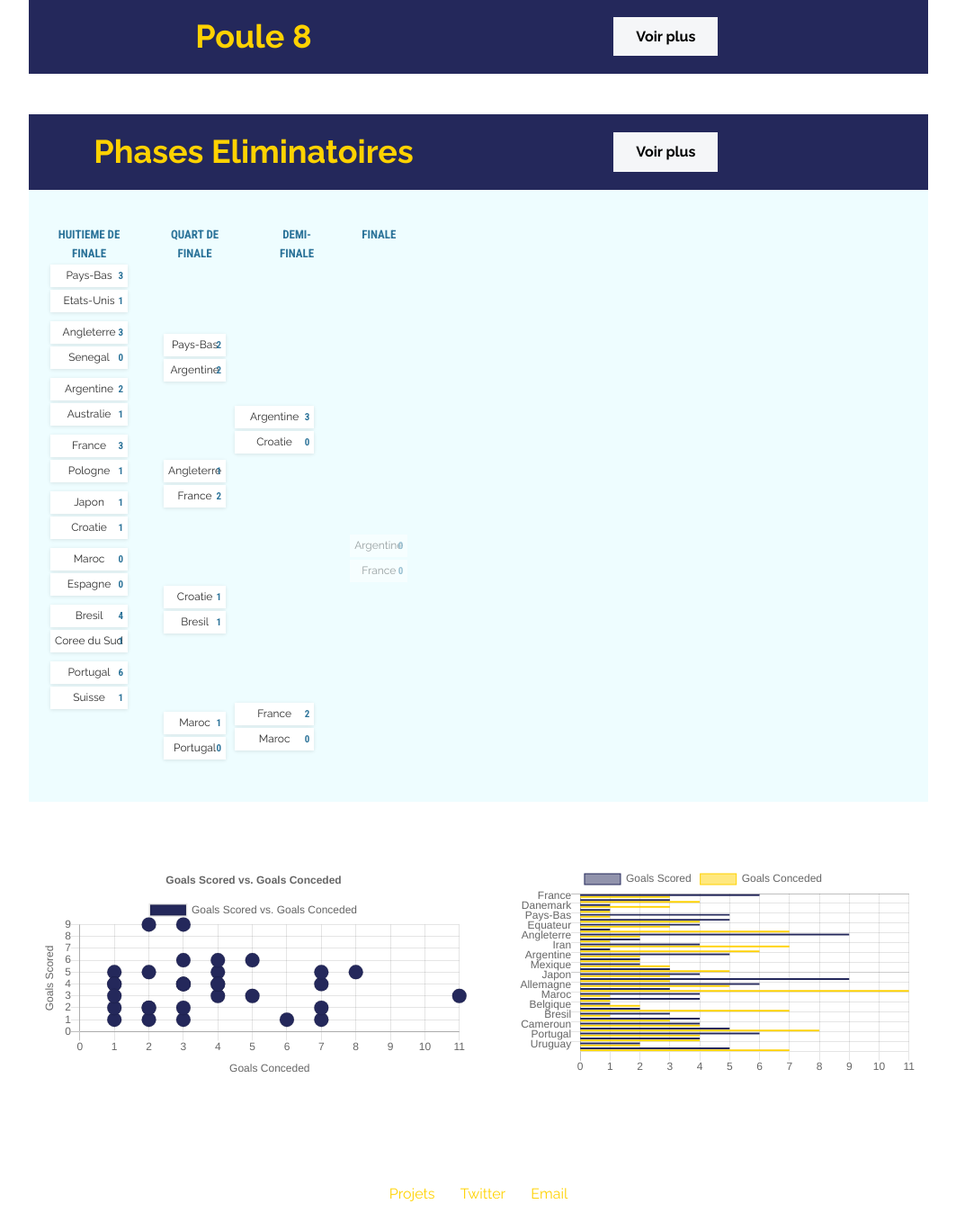
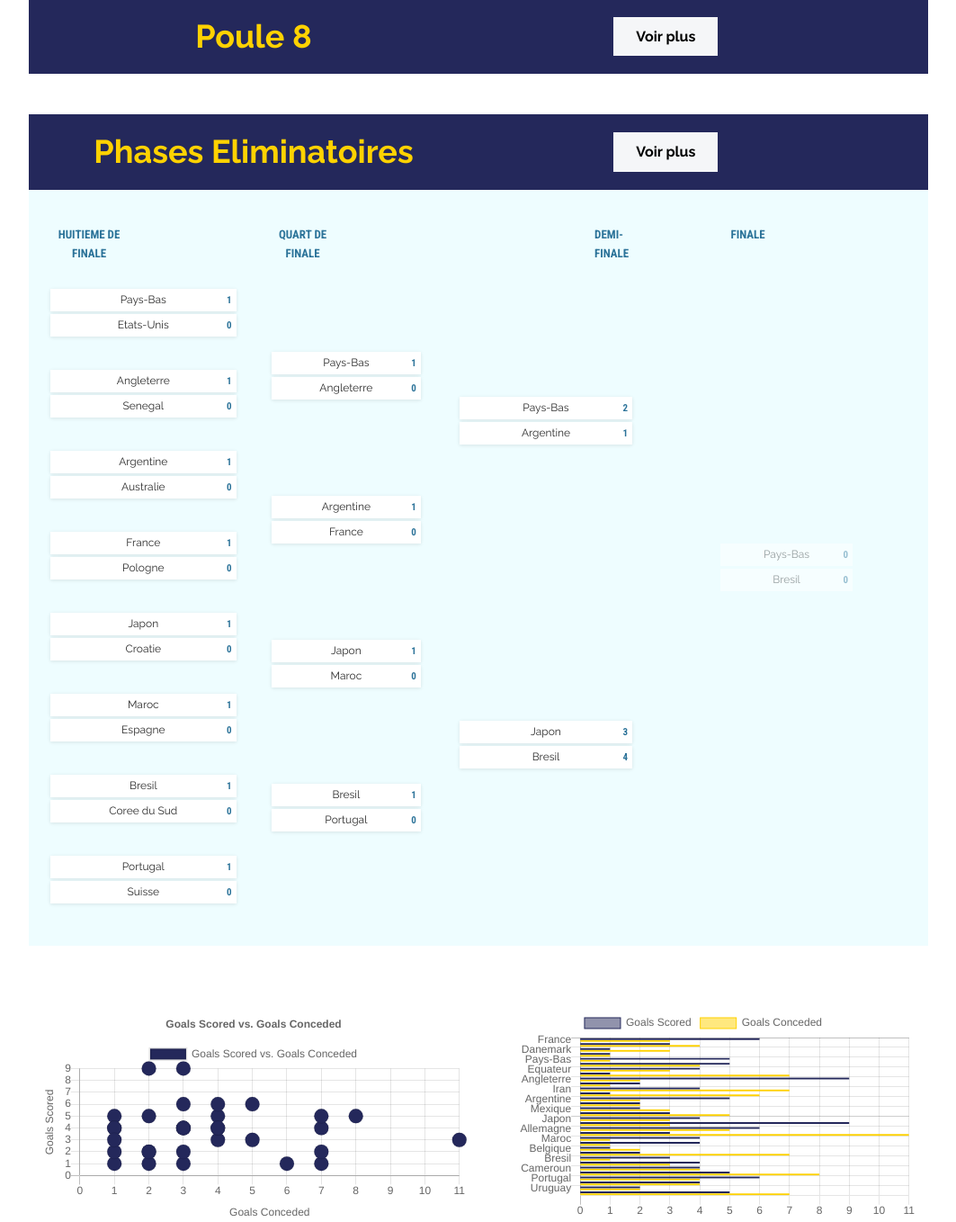
Before and after one commit to AnTerZz/tournois-antoine-rieuneau, a Django app: page /FinalWhistle/tournois/1/ in a window 1280 px wide, after a click on "Voir plus". Shown: the part 1721-3079 px from the top of the page at 90% size, without its empty margins (108-1171 px from the left). Run offline with Django 4.2, Linux system fonts and the light colour scheme; data comes from the database, SQL or seed files in the repository; some libraries are stand-ins or nearby versions; some web fonts are replaced.

Commit message:
fixed arborescence display

```diff
--- a/tournois/FinalWhistle/static/FinalWhistle/assets/css/tree.css
+++ b/tournois/FinalWhistle/static/FinalWhistle/assets/css/tree.css
@@ -17,7 +17,7 @@
 .tree-container .matchup {margin:0;width: 100%;padding: 10px 0;height:60px;-webkit-transition: all 0.2s;transition: all 0.2s;}
 .tree-container .score {font-size: 11px;text-transform: uppercase;float: right;color: #2C7399;font-weight: bold;font-family: 'Roboto Condensed', sans-serif;position: absolute;right: 5px;}
 .tree-container .team {padding: 0 5px;margin: 3px 0;height: 25px; line-height: 25px;white-space: nowrap; overflow: hidden;position: relative;}
-.tree-container .round-one .matchup {margin:0; height: 60px;padding: 0px 0;}
+.tree-container .round-one .matchup {width:240%; margin:0; height: 60px;padding: 0px 0;}
 .tree-container .round-two .matchup {margin:0; height: 60px;padding: 50px 0;}
 .tree-container .round-three .matchup {margin:0; height: 60px; padding: 130px 0;}
 .tree-container .round-four .matchup {margin:0; height: 60px; padding: 130px 0;}
--- a/tournois/FinalWhistle/templates/FinalWhistle/tree.html
+++ b/tournois/FinalWhistle/templates/FinalWhistle/tree.html
@@ -23,19 +23,19 @@
             <div class="split split-one">
                 {%for round in list_rounds%}
                     {%if round.match_quantity == 8%}
-                        <div class="round round-one">
+                        <div  class="round round-one">
                             {%if round.round_filled == 1%}
                                 <div class="round-details">{{round.match_quantity|title}}<br/></div>
                                 {%for match in round.game_set.all%}
                                     {%if match.away_score != None and match.home_score != None%}
                                         <div class = "current">
-                                            <ul class="matchup">
+                                            <ul style="margin-top:30px" class="matchup">
                                                 <li class="team team-top">{{match.home_team}}<span class="score">{{match.home_score}}</span></li>
                                                 <li class="team team-bottom">{{match.away_team}}<span class="score">{{match.away_score}}</span></li>
                                             </ul>
                                         </div>
                                     {%else%}
-                                        <ul class="matchup">
+                                        <ul style="margin-top:30px" class="matchup">
                                             <li class="team team-top">{{match.home_team}}<span class="score">0</span></li>
                                             <li class="team team-bottom">{{match.away_team}}<span class="score">0</span></li>
                                         </ul>
@@ -47,19 +47,19 @@
                             {%endif%}
                         </div>
                     {%elif round.match_quantity == 4%}
-                        <div style = "margin-left:30px"class="round round-one" >
+                        <div style = "margin-left:150px"class="round round-one" >
                             {%if round.round_filled == 1%}
                                 <div class="round-details">{{round.match_quantity|title}}<br/></div>
                                 {%for match in round.game_set.all%}
                                     {%if match.away_score != None and match.home_score != None%}
                                         <div class = "current" >
-                                            <ul style="margin-top:80px" class="matchup">
+                                            <ul style="margin-top:100px" class="matchup">
                                                 <li class="team team-top">{{match.home_team}}<span class="score">{{match.home_score}}</span></li>
                                                 <li class="team team-bottom">{{match.away_team}}<span class="score">{{match.away_score}}</span></li>
                                             </ul>
                                         </div>
                                     {%else%}
-                                        <ul style="margin-top:80px"class="matchup">
+                                        <ul style="margin-top:100px"class="matchup">
                                             <li class="team team-top">{{match.home_team}}<span class="score">0</span></li>
                                             <li class="team team-bottom">{{match.away_team}}<span class="score">0</span></li>
                                         </ul>
@@ -70,13 +70,13 @@
                             {%endif%}
                         </div>
                     {%elif round.match_quantity == 2%}
-                        <div class="round round-one">
+                        <div style="width:20%; margin-left:130px" class="round round-one" >
                             {%if round.round_filled == 1%}
-                                <div style = "margin-bottom:-110px; margin-left:50px" class="round-details">{{round.match_quantity|title}}<br/></div>
+                                <div style = "margin-bottom:-150px; margin-left:150px" class="round-details">{{round.match_quantity|title}}<br/></div>
                                 {%for match in round.game_set.all%}
                                     {%if match.away_score != None and match.home_score != None%}
                                         <div class = "current">
-                                            <ul style = "margin-top:270px" class="matchup">
+                                            <ul style = "margin-top:300px" class="matchup">
                                                 <li class="team team-top">{{match.home_team}}<span class="score">{{match.home_score}}</span></li>
                                                 <li class="team team-bottom">{{match.away_team}}<span class="score">{{match.away_score}}</span></li>
                                             </ul>
@@ -94,19 +94,19 @@
                             {%endif%}
                         </div>
                     {%elif round.match_quantity == 1%}
-                        <div style = "margin-left:30px"class="round round-one">
+                        <div style = "margin-left:200px"class="round round-one">
                             {%if round.round_filled == 1%}
                                 <div class="round-details">{{round.match_quantity|title}}<br/></div>
                                 {%for match in round.game_set.all%}
                                     {%if match.away_score != None and match.home_score != None%}
                                         <div class = "current">
-                                            <ul style = "margin-top:270px" class="matchup">
+                                            <ul style = "margin-top:310px" class="matchup">
                                                 <li class="team team-top">{{match.home_team}}<span class="score">{{match.home_score}}</span></li>
                                                 <li class="team team-bottom">{{match.away_team}}<span class="score">{{match.away_score}}</span></li>
                                             </ul>
                                         </div>
                                     {%else%}
-                                        <ul style = "margin-top:300px" class="matchup">
+                                        <ul style = "margin-top:310px" class="matchup">
                                             <li  class="team team-top">{{match.home_team}}<span class="score">0</span></li>
                                             <li  class="team team-bottom">{{match.away_team}}<span class="score">0</span></li>
                                         </ul>
```
Also changed, not shown: tournois/dump.json (+1 -1 lines).
